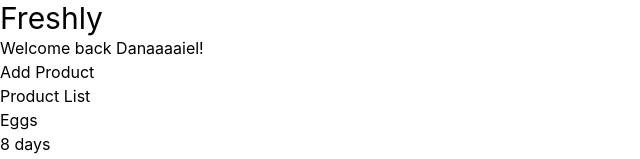
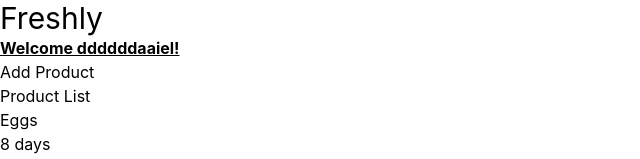
Before and after one commit to riczudaniel/freshly-app, a React (Create React App) app: page / in a window 1280 px wide. Shown: the top 159 px of the page, without its empty margins (0-640 px from the left). Built offline with nearby package versions, Linux system fonts and the light colour scheme.

Commit message:
Tailwind Live

```diff
--- a/package.json
+++ b/package.json
@@ -36,6 +36,8 @@
     ]
   },
   "devDependencies": {
+    "autoprefixer": "^10.4.16",
+    "postcss": "^8.4.31",
     "tailwindcss": "^3.3.3"
   }
 }
--- /dev/null
+++ b/postcss.config.js
@@ -0,0 +1,6 @@
+module.exports = {
+  plugins: {
+    tailwindcss: {},
+    autoprefixer: {},
+  },
+}
--- a/src/App.css
+++ b/src/App.css
@@ -1,3 +1,6 @@
-@import 'tailwindcss/base';
-@import 'tailwindcss/components';
-@import 'tailwindcss/utilities';
+@tailwind base;
+@tailwind components;
+@tailwind utilities;
+* {
+    border: 1px solid red;
+}
--- a/src/App.js
+++ b/src/App.js
@@ -1,6 +1,6 @@
 import React, { useState } from 'react';
 import ProductList from './Components/ProductList';
-import "./App.css"
+
 
 function App() {
   const initialProducts = [
@@ -34,7 +34,7 @@
   return (
     <div>
       <h1 className="text-3xl">Freshly</h1>
-      <p className="font-custom">Welcome back Danaaaaiel!</p>
+      <p className='font-bold underline'>Welcome ddddddaaiel!</p>
 
       <button onClick={newProduct}>Add Product</button>
 
--- a/src/index.css
+++ b/src/index.css
@@ -1,3 +1,7 @@
+@import 'tailwindcss/base';
+@import 'tailwindcss/components';
+@import 'tailwindcss/utilities';
+
 body {
   margin: 0;
   font-family: -apple-system, BlinkMacSystemFont, 'Segoe UI', 'Roboto', 'Oxygen',
```
Also changed, not shown: tailwind.config.js (line endings or trailing spaces), 2 other files (tests, documents, lock files or other folders).
